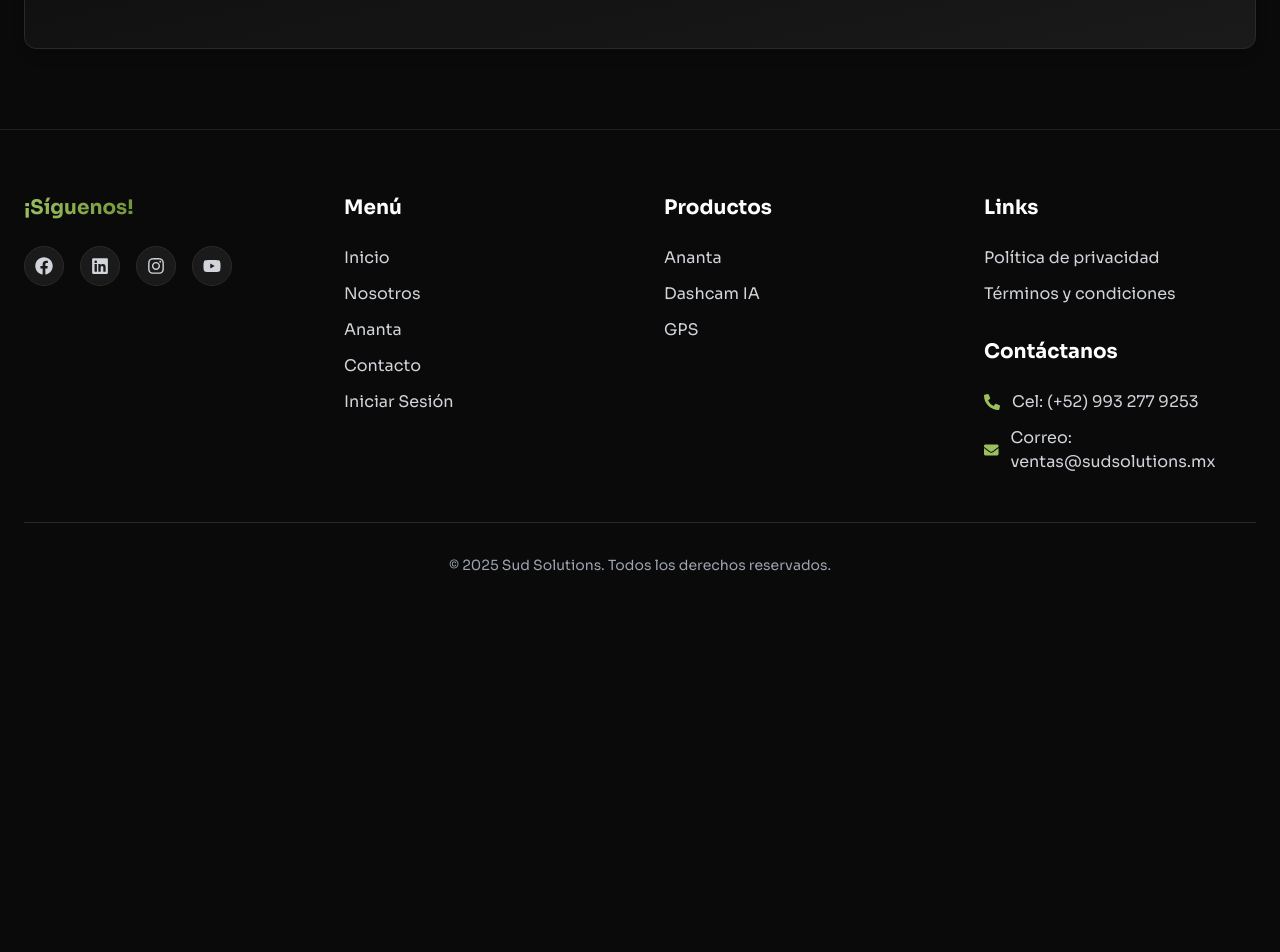
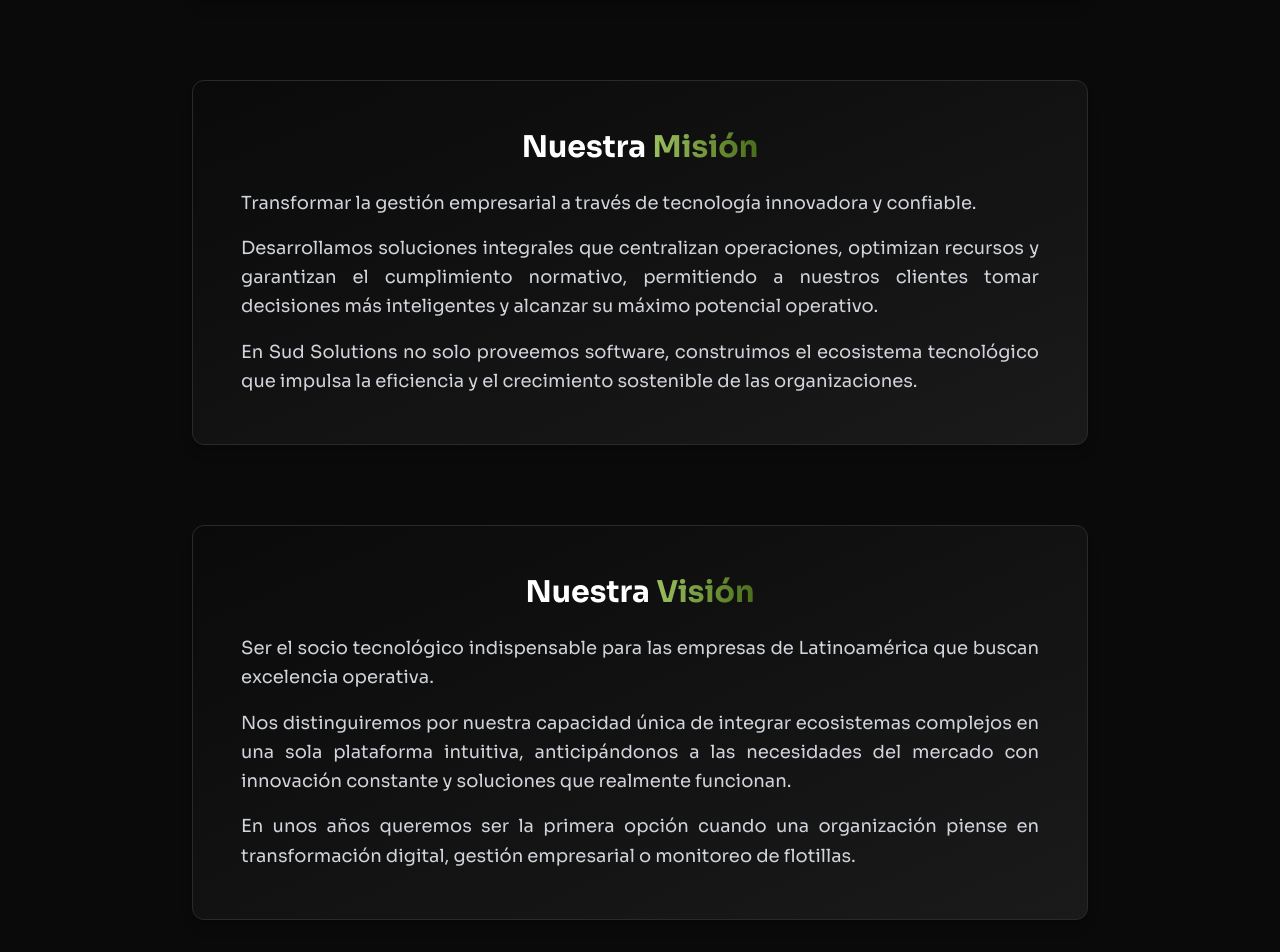
Before and after one commit to omarosvaldogm/landing-ananta, a React (Vite) app: page /nosotros in a window 1280 px wide. Shown: the part 1720-2672 px from the top of the page. Before the commit the page ends 2327 px from the top, so only its background shows below. Built offline with nearby package versions, Linux system fonts and the light colour scheme.

Commit message:
feat; modificaciones hechas por gestion Comercial

```diff
--- a/src/components/gps/GPS.jsx
+++ b/src/components/gps/GPS.jsx
@@ -43,10 +43,9 @@ const GPS = () => {
             <div className=" md:pr-8 mb-8 md:mb-0">
               <h2 className="text-3xl md:text-2xl font-bold mb-4 text-white">
                 <span className="bg-clip-text text-transparent bg-gradient-to-r from-[#9BBF5F] via-[#73963C] to-[#4A6D1A]">
-                  ¡Accede a rutas de hasta 8 meses de antigüedad!
+                ¡Accede a rutas de hasta 12 meses de antigüedad!
+                </span>
 
-
-                </span>
               </h2>
 
               <p className="text-xl text-gray-300 mb-8">
@@ -54,6 +53,9 @@ const GPS = () => {
 
 Nuestros equipos GPS transmiten datos directamente a la plataforma de rastreo, facilitando la visualización de recorridos.
               </p>
+              <p className="text-xl text-gray-300 mb-8">
+                Además, nuestros GPS cumplen con las normas de calidad y requisitos oficiales de la CNE (Comisión Nacional de Energía) garantizando el cumplimiento total de tus unidades.
+                </p>
               <Link to={'/contacto'}>
               <button className="bg-gradient-to-r from-[#9BBF5F] via-[#73963C] to-[#4A6D1A] text-white font-bold py-4 px-10 rounded-full hover:shadow-lg hover:shadow-[#9BBF5F]/40 transition-all duration-300 transform hover:scale-[1.02] group">
                 Más información
@@ -173,14 +175,15 @@ Nuestros equipos GPS transmiten datos directamente a la plataforma de rastreo, f
 </div>
 
           <motion.div
-  className="grid md:grid-cols-2 lg:grid-cols-4 gap-6 max-w-4xl mx-auto"
+  className="grid md:grid-cols-2 lg:grid-cols-5 gap-6 max-w-4xl mx-auto"
   variants={containerVariants}
 >
   {[
     "Venta y arrendamiento de dispositivos",
     "Datos y plataforma de rastreo incluida",
     "Tecnología 4G con amplia cobertura nacional e internacional",
-    "Asistencia las 24 hrs en caso de robo"
+    "Asistencia las 24 hrs en caso de robo",
+    "Cumplimiento GPS con la CNE",
   ].map((feature, index) => (
     <motion.div
       key={index}
@@ -189,7 +192,7 @@ Nuestros equipos GPS transmiten datos directamente a la plataforma de rastreo, f
       whileHover={{ scale: 1.05 }}
     >
       <div className="text-[#9BBF5F] text-2xl mb-2">
-        {["💰", "📡", "🌐", "🛡️"][index]}
+        {["💰", "📡", "🌐", "🛡️", "✅"][index]}
       </div>
       <p className="text-gray-300">{feature}</p>
     </motion.div>
--- a/src/components/nosotros/Nosotros.jsx
+++ b/src/components/nosotros/Nosotros.jsx
@@ -102,9 +102,10 @@ const AboutUs = () => {
       </section>
 
       {/* Filosofía */}
-      <section className="container mx-auto px-6 py-20">
+      <section className="py-10">
+        <div className="container mx-auto px-6">
           <motion.div
-          className="bg-gradient-to-br from-[#0a0a0a] to-[#1a1a1a] border border-[#2a2a2a] rounded-xl p-12 text-center shadow-lg"
+            className="max-w-4xl mx-auto bg-gradient-to-br from-[#0a0a0a] to-[#1a1a1a] border border-[#2a2a2a] rounded-xl p-12 text-center shadow-lg"
             initial="hidden"
             whileInView="visible"
             viewport={{ once: true }}
@@ -116,15 +117,82 @@ const AboutUs = () => {
                 Filosofía
               </span>
             </h2>
-          <p className="text-xl text-gray-300 leading-relaxed text-justify">
+            <p className="text-gray-300 leading-relaxed text-lg text-justify">
               Con Ananta buscamos ayudar a las empresas a mejorar sus controles y
               procesos internos. Para nosotros, cada cliente B2B es más que un número: es
               un socio estratégico que debe encontrar soluciones reales en nuestro
               software.
             </p>
           </motion.div>
+        </div>
       </section>
-
+      <section className="py-10">
+        <div className="container mx-auto px-6">
+          <motion.div
+            className="max-w-4xl mx-auto bg-gradient-to-br from-[#0a0a0a] to-[#1a1a1a] border border-[#2a2a2a] rounded-xl p-12 text-center shadow-lg"
+            initial="hidden"
+            whileInView="visible"
+            viewport={{ once: true }}
+            variants={fadeUp}
+          >
+            <h2 className="text-3xl font-bold mb-6">
+              Nuestra{" "}
+              <span className="bg-clip-text text-transparent bg-gradient-to-r from-[#9BBF5F] to-[#4A6D1A]">
+                Misión
+              </span>
+            </h2>
+            <p className="text-gray-300 mb-4 leading-relaxed text-lg text-justify">
+              Transformar la gestión empresarial a través de tecnología
+              innovadora y confiable.
+            </p>
+            <p className="text-gray-300 mb-4 leading-relaxed text-lg text-justify">
+              Desarrollamos soluciones integrales que centralizan operaciones,
+              optimizan recursos y garantizan el cumplimiento normativo,
+              permitiendo a nuestros clientes tomar decisiones más inteligentes
+              y alcanzar su máximo potencial operativo.
+            </p>
+            <p className="text-gray-300 leading-relaxed text-lg text-justify">
+              En Sud Solutions no solo proveemos software, construimos el
+              ecosistema tecnológico que impulsa la eficiencia y el crecimiento
+              sostenible de las organizaciones.
+            </p>
+          </motion.div>
+        </div>
+      </section>
+          {/* Visión */}
+          <section className="py-10">
+        <div className="container mx-auto px-6">
+          <motion.div
+            className="max-w-4xl mx-auto bg-gradient-to-br from-[#0a0a0a] to-[#1a1a1a] border border-[#2a2a2a] rounded-xl p-12 text-center shadow-lg"
+            initial="hidden"
+            whileInView="visible"
+            viewport={{ once: true }}
+            variants={fadeUp}
+          >
+            <h2 className="text-3xl font-bold mb-6">
+              Nuestra{" "}
+              <span className="bg-clip-text text-transparent bg-gradient-to-r from-[#9BBF5F] to-[#4A6D1A]">
+                Visión
+              </span>
+            </h2>
+            <p className="text-gray-300 mb-4 leading-relaxed text-lg text-justify">
+              Ser el socio tecnológico indispensable para las empresas de
+              Latinoamérica que buscan excelencia operativa.
+            </p>
+            <p className="text-gray-300 mb-4 leading-relaxed text-lg text-justify">
+              Nos distinguiremos por nuestra capacidad única de integrar
+              ecosistemas complejos en una sola plataforma intuitiva,
+              anticipándonos a las necesidades del mercado con innovación
+              constante y soluciones que realmente funcionan.
+            </p>
+            <p className="text-gray-300 leading-relaxed text-lg text-justify">
+              En unos años queremos ser la primera opción cuando una organización
+              piense en transformación digital, gestión empresarial o
+              monitoreo de flotillas.
+            </p>
+          </motion.div>
+        </div>
+      </section>
     </div>
   );
 };
```
Lines whose indentation alone changed are shown as unchanged.
